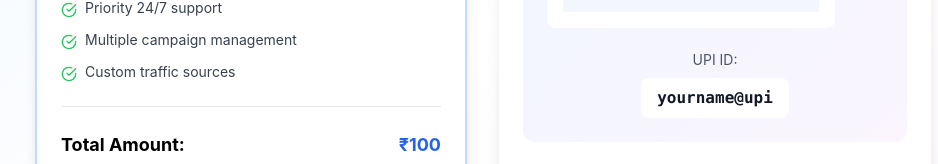
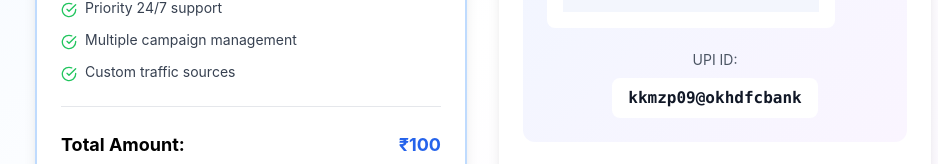
Before and after one commit to kkmzp09/Web-Traffic-Generation-Webapp-Design-4873, a React (Vite) app: page /payment in a window 1280 px wide. Shown: the part 524-688 px from the top of the page, without its empty margins (157-1095 px from the left). Built offline with nearby package versions, Linux system fonts and the light colour scheme; no server answers.

Commit message:
Update UPI ID to kkmzp09@okhdfcbank

```diff
--- a/src/pages/PaymentPage.jsx
+++ b/src/pages/PaymentPage.jsx
@@ -45,7 +45,7 @@ export default function PaymentPage() {
 
   // Your actual UPI QR code
   const upiQRCode = '/images/upi-qr-code.jpeg';
-  const upiId = 'yourname@upi'; // Replace with your actual UPI ID (e.g., 9876543210@paytm)
+  const upiId = 'kkmzp09@okhdfcbank'; // HDFC Bank UPI ID
 
   const handleFileUpload = (e) => {
     const file = e.target.files[0];
```
